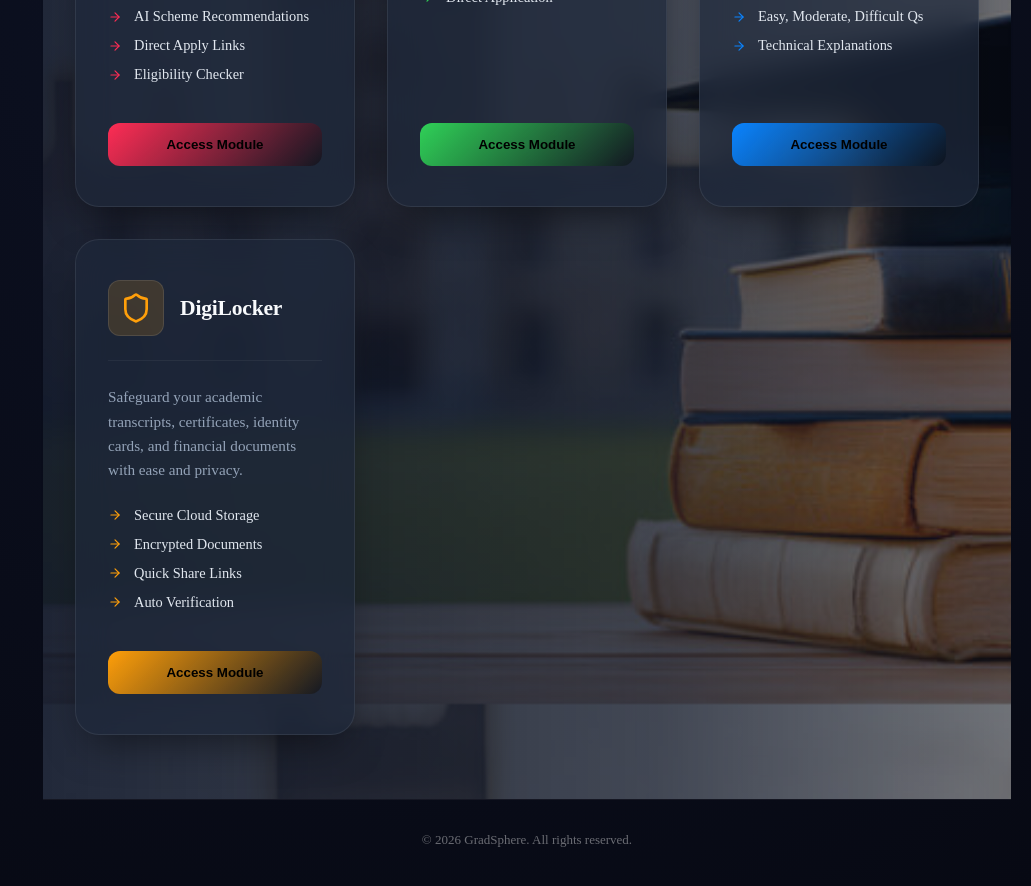
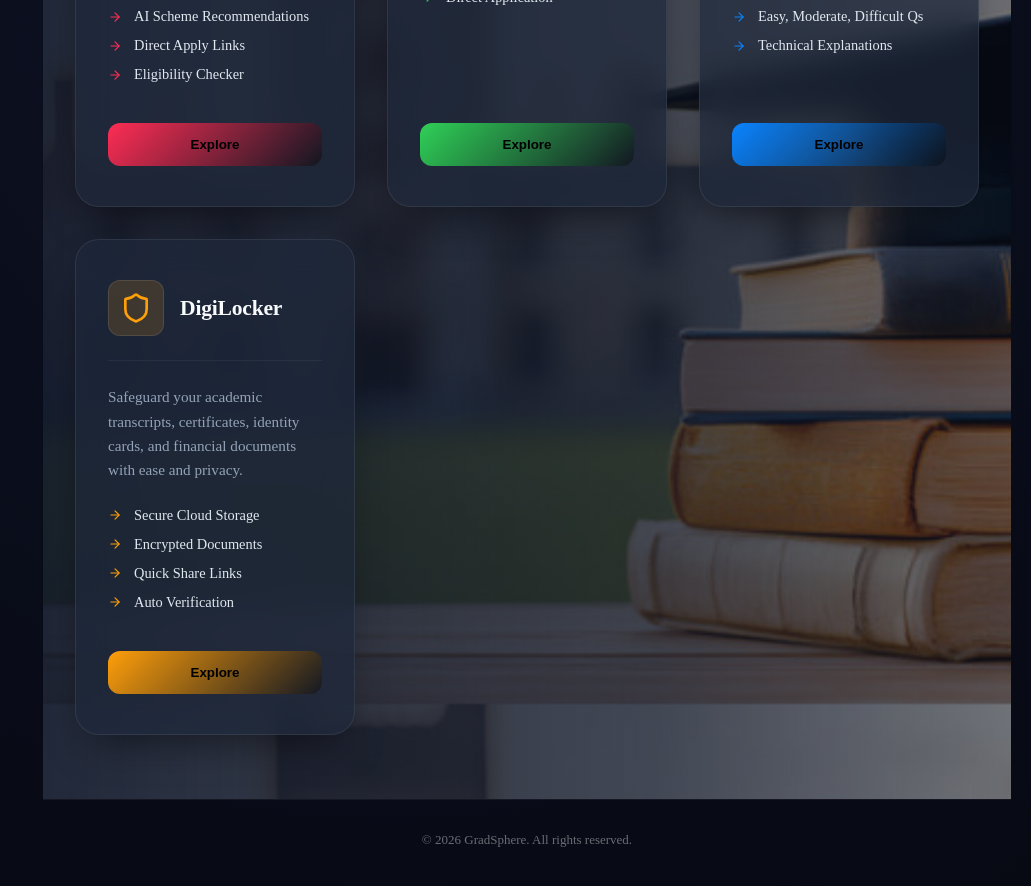
Before and after one commit to Spoorthigopal/mini-ag, a React (Vite) app in the folder FRONTEND/: page / in a window 1280 px wide. Shown: the part 1000-1886 px from the top of the page, without its empty margins (249-1280 px from the left). Built offline with nearby package versions, Linux system fonts and the light colour scheme; no server answers; sample sign-in values are in the browser's storage.

Commit message:
text inside buttons on home page changed

```diff
--- a/FRONTEND/src/pages/Dashboard.tsx
+++ b/FRONTEND/src/pages/Dashboard.tsx
@@ -97,7 +97,7 @@ export const Dashboard: React.FC = () => {
                 gap: '0.5rem',
               }}
             >
-              Access Module
+              Explore
             </Button>
           </Card>
         ))}
```
